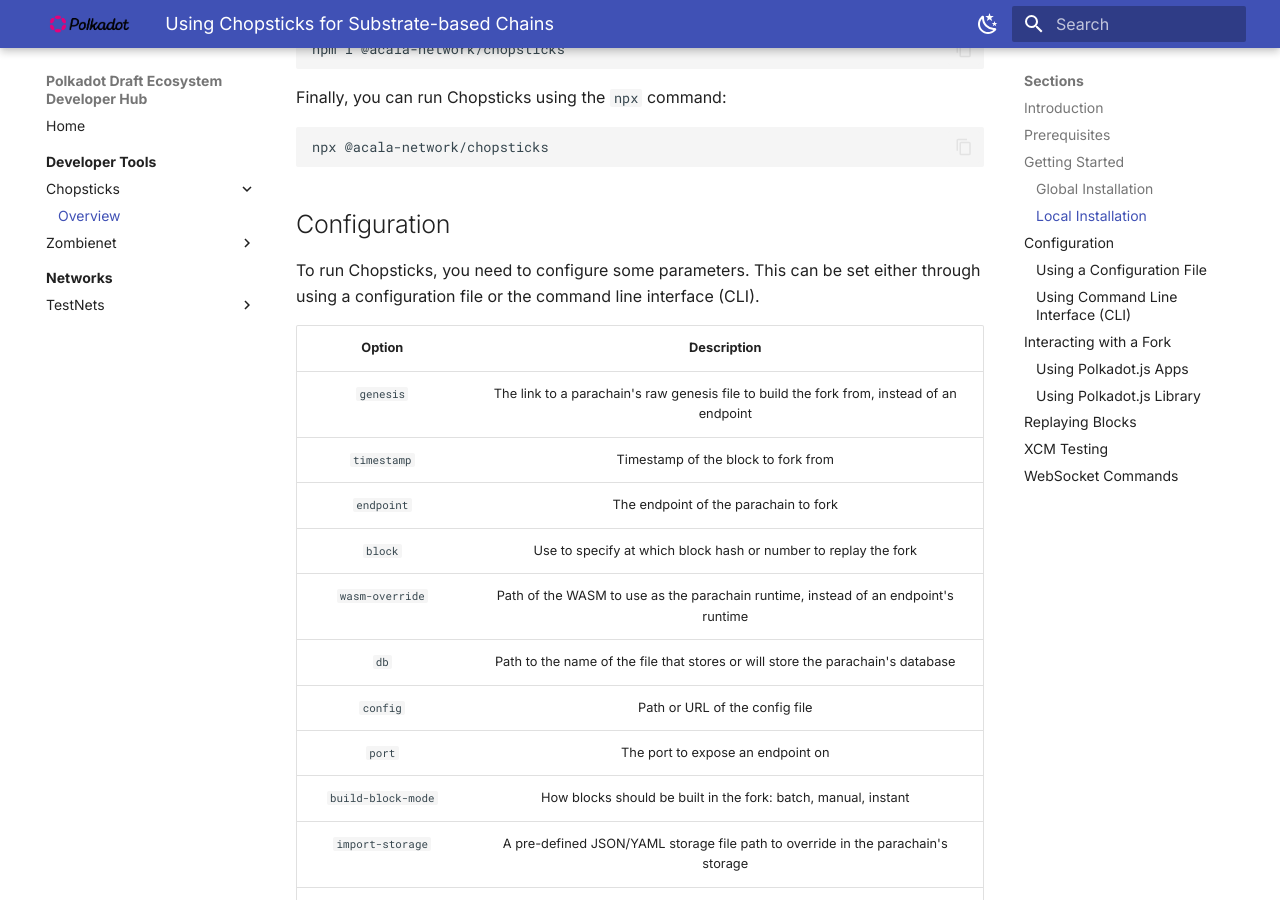
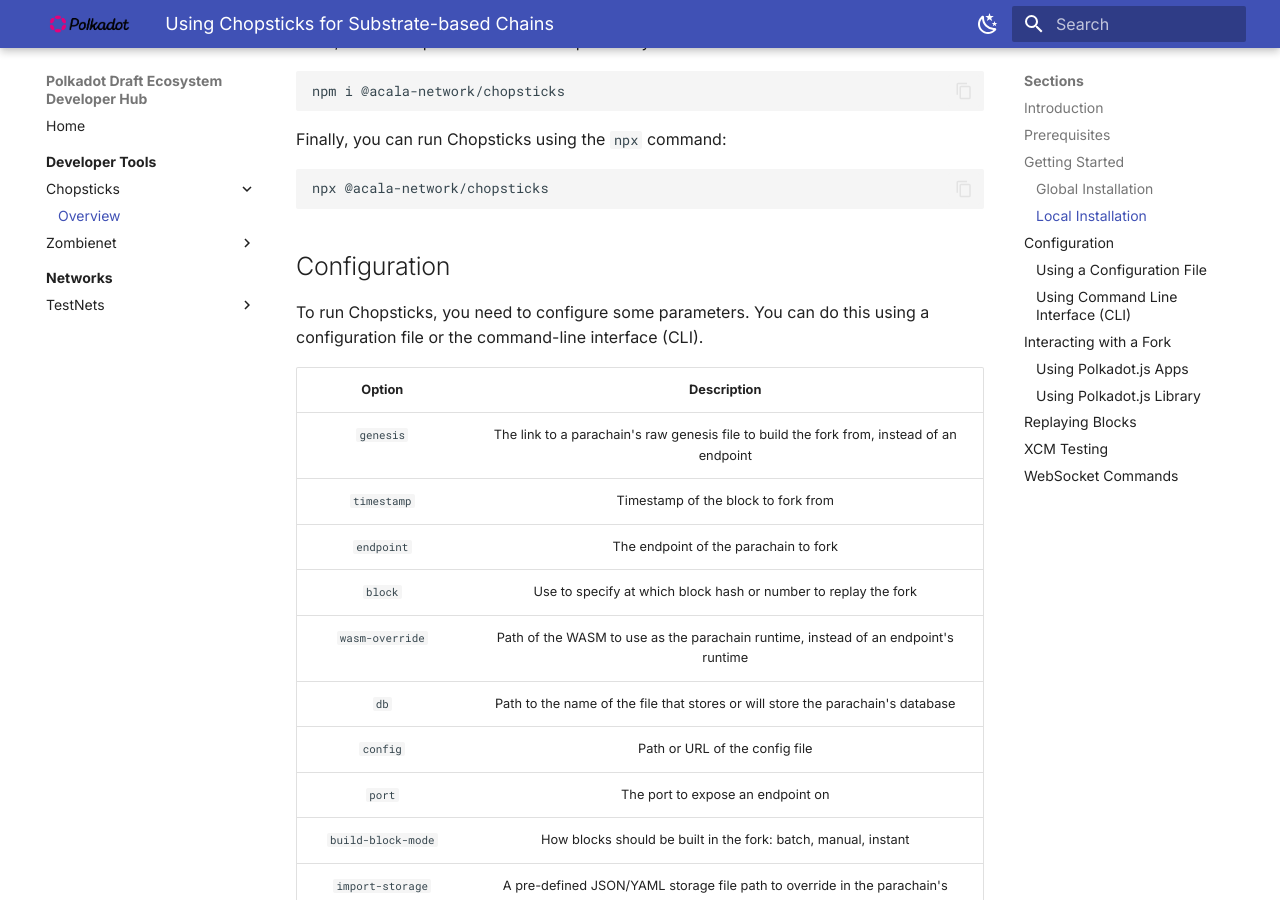
Before and after one commit to papermoonio/polkadot-ecosystem-docs-draft, an MkDocs documentation site: the page built from docs/dev-tools/chopsticks/overview.md, in a window 1280 px wide and 900 px high, scrolled down 1517 px. Built offline with MkDocs 1.6.1 and Material for MkDocs 9.7.7, drawn with Linux system fonts in a browser that asks for light colours; some of the changed text lies outside the part shown.

```diff
--- a/docs/dev-tools/chopsticks/overview.md
+++ b/docs/dev-tools/chopsticks/overview.md
@@ -63,7 +65,7 @@
 
 ## Configuration
 
-To run Chopsticks, you need to configure some parameters. This can be set either through using a configuration file or the command line interface (CLI).
+To run Chopsticks, you need to configure some parameters. You can do this using a configuration file or the command-line interface (CLI).
 
 |           Option           |                                                 Description                                                 |
 | :------------------------: | :---------------------------------------------------------------------------------------------------------: |
```
Also changed, not shown: other parts of docs/dev-tools/chopsticks/overview.md (+2 -0 lines).
